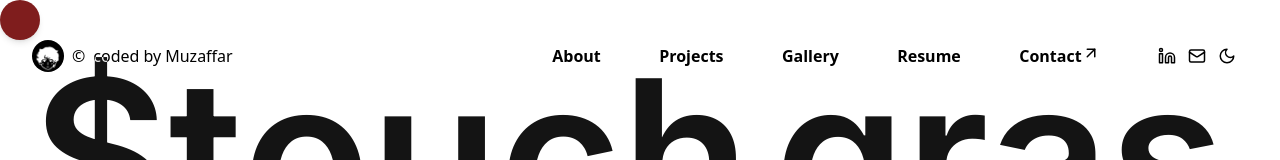
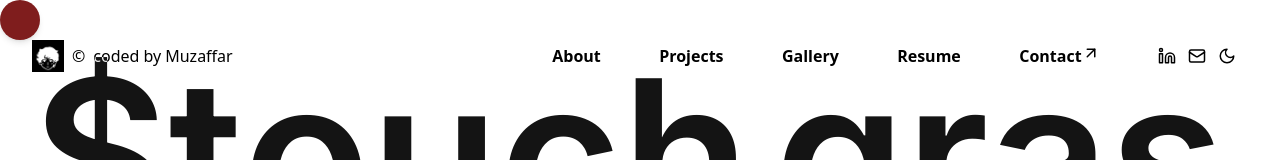
Before and after one commit to mountstorm/muzaffars, a Next.js app: page / in a window 1280 px wide. Shown: the top 160 px of the page. Built offline with nearby package versions, Linux system fonts and the light colour scheme.

Commit message:
Remove circular frame from header logo

```diff
--- a/src/components/layout/header.tsx
+++ b/src/components/layout/header.tsx
@@ -61,7 +61,7 @@ export default function Header() {
                 width={32}
                 src="/images/logo.jpeg"
                 alt="Muzaffar Khaydarov logo"
-                className="rounded-full object-cover"
+                className="object-contain"
                 priority
               />
             </Magnetic>
```
